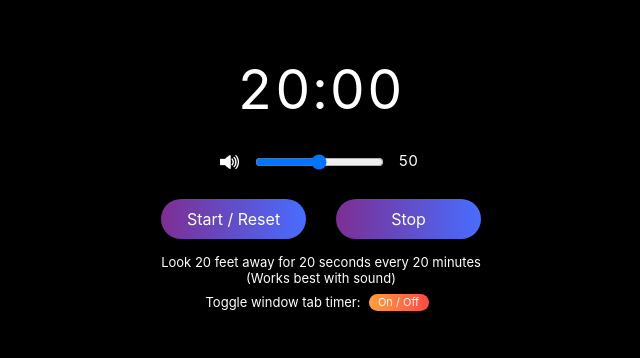
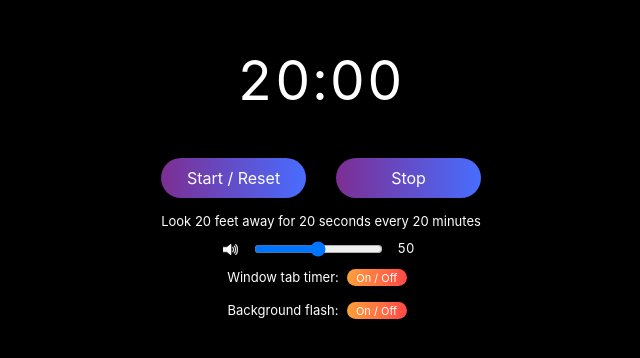
Before and after one commit to ekye121/202020, a React (Create React App) app: page / in a window 1280 px wide. Shown: the part 208-566 px from the top of the page, without its empty margins (319-959 px from the left). Built offline with nearby package versions, Linux system fonts and the light colour scheme.

Commit message:
updated volume range, created separate components for sound and buttons, fixed set interval bugs when clicking start/reset at 00:00

```diff
--- a/src/App.css
+++ b/src/App.css
@@ -12,6 +12,7 @@
 
 .desc {
   font-size: 13px;
+  margin-bottom: 10px;
 }
 
 .timer {
@@ -41,7 +42,7 @@
 .cta-buttons:hover {
   transform: scale(1.04);
 }
-#tab-timer {
+#tab-timer, #bg-flash {
   margin: 8px;
   font-size: 11px;
   padding: 0px;
@@ -52,27 +53,28 @@
 }
 
 .volume-control {
+  text-align: left;
   position: relative;
-  text-align: left;
-  margin-left: 25%;
-  width: 185px;
-  font-feature-settings: "tnum";
-  font-variant-numeric: tabular-nums;
-  margin-bottom: 10px;
+  width: 201px;
+  margin: auto;
+  left: 2px;
 }
 
 .audio {
-  width: 19px;
-  height: 14px;
+  width: 15px;
+  height: 11px;
   position: relative;
-  left: -14px;
-  top: -1px;
+  top: -2.5px;
+  margin-right: 14px;
+}
+
+.slider {
+  margin-right: 15px;
 }
 
 #range-volume {
-  font-size: 15px;
+  font-size: 13px;
   position: relative;
-  right: -13px;
   top: -4px;
   font-feature-settings: "tnum";
   font-variant-numeric: tabular-nums;
--- /dev/null
+++ b/src/SettingButtons.jsx
@@ -0,0 +1,27 @@
+function SettingButtons(props) {
+  const {setToggleTabTimer, setBgFlash} = props;
+  return (
+    <div>
+      <div>
+        <span className="desc">Window tab timer:</span>
+        <button
+          className="buttons"
+          id="tab-timer"
+          onClick={() => setToggleTabTimer((toggleTabTimer) => !toggleTabTimer)}>
+          On / Off
+        </button>
+      </div>
+      <div>
+        <span className="desc">Background flash:</span>
+        <button
+          className="buttons"
+          id="bg-flash"
+          onClick={() => setBgFlash((bgFlash) => !bgFlash)}>
+          On / Off
+        </button>
+      </div>
+    </div>
+  );
+}
+
+export default SettingButtons;
--- /dev/null
+++ b/src/Sound.jsx
@@ -0,0 +1,24 @@
+import React, { useMemo } from 'react';
+
+import AudioIcon from './audio-icon.png';
+
+function Sound({sound, setSound}) {
+  const sliderProps = useMemo(() => ({
+    className: "slider",
+    type: "range",
+    min: "0",
+    max: "100",
+    value: sound,
+    onChange: (e) => setSound(() => e.target.value)
+  }), [sound, setSound]);
+
+  return (
+    <div className="volume-control">
+      <img src={AudioIcon} className="audio" alt="audio"/>
+      <input {...sliderProps}/>
+      <span id="range-volume"></span>
+    </div>
+  );
+}
+
+export default Sound;
--- a/src/Timer.jsx
+++ b/src/Timer.jsx
@@ -1,15 +1,17 @@
 import React, { useState, useEffect } from 'react';
 
-import audio from './audio-icon.png';
+import Sound from './Sound.jsx';
+import SettingButtons from './SettingButtons.jsx';
 
-let timer, alert, textTalk = window.speechSynthesis;
+let timer, alert, delayTimer, delayAlert;
 
 function Timer() {
   const [time, setTime] = useState('20:00');
   const [isTimerOn, setIsTimerOn] = useState(false);
   const [isAlertOn, setIsAlertOn] = useState(false);
-  const [volume, setVolume] = useState(50);
+  const [sound, setSound] = useState(50);
   const [toggleTabTimer, setToggleTabTimer] = useState(true);
+  const [bgFlash, setBgFlash] = useState(true);
 
   function startTimer() {
     timer = setInterval(() => {
@@ -46,6 +48,7 @@ function Timer() {
   }
 
   function handleStartClick() {
+    clearTimer();
     setTime('20:00');
     setIsTimerOn(true);
     setIsAlertOn(false);
@@ -53,104 +56,109 @@ function Timer() {
   }
 
   function handleStopClick() {
+    clearTimer();
     setTime('20:00');
     setIsTimerOn(false);
     setIsAlertOn(false);
   }
 
+  function clearTimer() {
+    clearInterval(timer);
+    clearInterval(alert);
+    clearTimeout(delayTimer);
+    clearTimeout(delayAlert);
+  }
+
   function flashBG() {
-    document.body.style.backgroundColor = '#bcbcbc';
+    document.body.style.backgroundColor = '#a3a3a3';
     setTimeout(() => {
       document.body.style.backgroundColor = '#000';
-    }, 250);
+    }, 200);
   }
 
-  function speech(text) {
-    let utter = new SpeechSynthesisUtterance(text);
-    utter.volume = volume * .01;
-    textTalk.speak(utter);
+  function buttonSlider(buttonState, el) {
+    if (buttonState) el.style.backgroundPosition = '50%';
+    else el.style.backgroundPosition = '100%';
+  }
+
+  function utterText(text, sound) {
+    let utter = new SpeechSynthesisUtterance();
+    utter.volume = sound * .01;
+    utter.text = text;
+    window.speechSynthesis.speak(utter);
   }
 
   useEffect(() => {
     let rangeVolume = document.querySelector('#range-volume');
-    rangeVolume.innerHTML = volume;
+    rangeVolume.innerHTML = sound;
 
-    let startButton = document.querySelector('#start-button');
-    startButton.addEventListener('click', (e) => {
-      clearInterval(timer);
-      clearInterval(alert);
-    });
-  }, [volume]);
+    if (time === '00:00') {
+      if (isTimerOn) utterText('go away', sound);
+      if (isAlertOn) utterText('come back', sound);
+    }
+  }, [time, isTimerOn, isAlertOn]);
 
   useEffect(() => {
-    if (isTimerOn && time === '00:00') {
-      speech('go away');
-      flashBG();
+    let bgFlashButton = document.querySelector('#bg-flash');
+    buttonSlider(bgFlash, bgFlashButton);
+
+    let pageTitle = document.querySelector('title');
+    let tabTimerButton = document.querySelector('#tab-timer');
+    buttonSlider(toggleTabTimer, tabTimerButton);
+    if (toggleTabTimer) pageTitle.textContent = time;
+    else pageTitle.textContent = '20 20 20';
+
+    if (time === '00:00') {
+      if (bgFlash) flashBG();
+    }
+  }, [time, toggleTabTimer, bgFlash]);
+
+  useEffect(() => {
+    if (time === '00:00') {
+      if (isTimerOn) {
         clearInterval(timer);
-      setTimeout(() => {
+        delayTimer = setTimeout(() => {
           setTime('00:20');
+          setIsTimerOn(false);
+          setIsAlertOn(true);
           startAlert();
-        setIsAlertOn(true);
-        setIsTimerOn(false);
         }, 2000);
       }
-    if (isAlertOn && time === '00:00') {
+      if (isAlertOn) {
         clearInterval(alert);
-      speech('come back');
-      flashBG();
-      setTimeout(() => {
+        delayAlert = setTimeout(() => {
           setTime('20:00');
-        startTimer();
           setIsTimerOn(true);
           setIsAlertOn(false);
+          startTimer();
         }, 2000);
       }
+    }
     if (!isTimerOn && !isAlertOn) {
-      clearInterval(timer);
-      clearInterval(alert);
+      clearTimer();
     }
-
-    let pageTitle = document.querySelector('title');
-    let tabTimer = document.querySelector('#tab-timer');
-    if (toggleTabTimer) {
-      pageTitle.textContent = time;
-      tabTimer.style.backgroundPosition = '50%';
-    } else {
-      pageTitle.textContent = '20 20 20';
-      tabTimer.style.backgroundPosition = '100%';
-    }
-  }, [time, isTimerOn, isAlertOn, toggleTabTimer]);
+  }, [time, isTimerOn, isAlertOn]);
 
   return (
     <div>
       <div className="timer">{time}</div>
-      <div className="volume-control">
-        <img src={audio} className="audio"/>
-        <input
-          className="slider"
-          type="range"
-          min="0"
-          max="100"
-          value="50"
-          value={volume}
-          onChange={(e) => setVolume(() => e.target.value)}/>
-        <span id="range-volume"></span>
+      <div>
+        <button
+          className="buttons cta-buttons"
+          id="start-button"
+          onClick={handleStartClick}>
+          Start / Reset
+        </button>
+        <button
+          className="buttons cta-buttons"
+          id="stop-button"
+          onClick={handleStopClick}>
+          Stop
+        </button>
       </div>
-      <div>
-        <button className="buttons cta-buttons" id="start-button" onClick={handleStartClick}>Start / Reset</button>
-        <button className="buttons cta-buttons" id="stop-button" onClick={handleStopClick}>Stop</button>
-      </div>
-      <div className="desc">
-        <div>Look 20 feet away for 20 seconds every 20 minutes</div>
-        <div>(Works best with sound)</div>
-      </div>
-      <span className="desc">Toggle window tab timer:</span>
-      <button
-        className="buttons"
-        id="tab-timer"
-        onClick={() => setToggleTabTimer((toggleTabTimer) => !toggleTabTimer)}
-      >On / Off
-      </button>
+      <div className="desc">Look 20 feet away for 20 seconds every 20 minutes</div>
+      <Sound sound={sound} setSound={setSound}/>
+      <SettingButtons setToggleTabTimer={setToggleTabTimer} setBgFlash={setBgFlash}/>
     </div>
   )
 }
```
Also changed, not shown: src/audio.png (deleted), 1 other file (tests, documents, lock files or other folders). Lines whose indentation alone changed are shown as unchanged.
